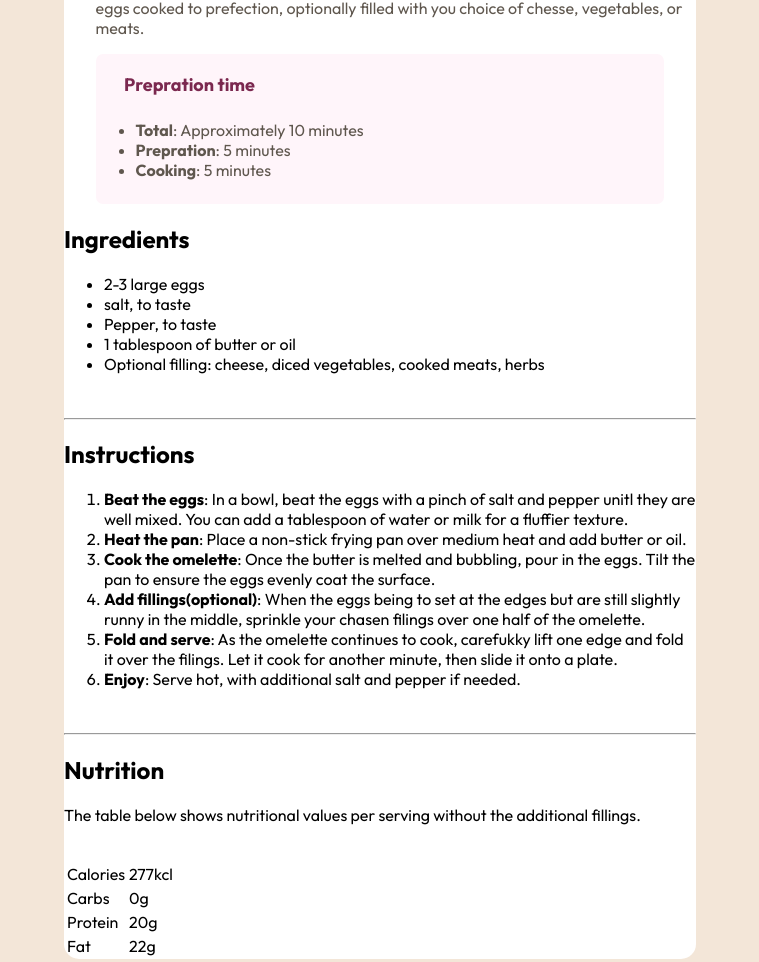
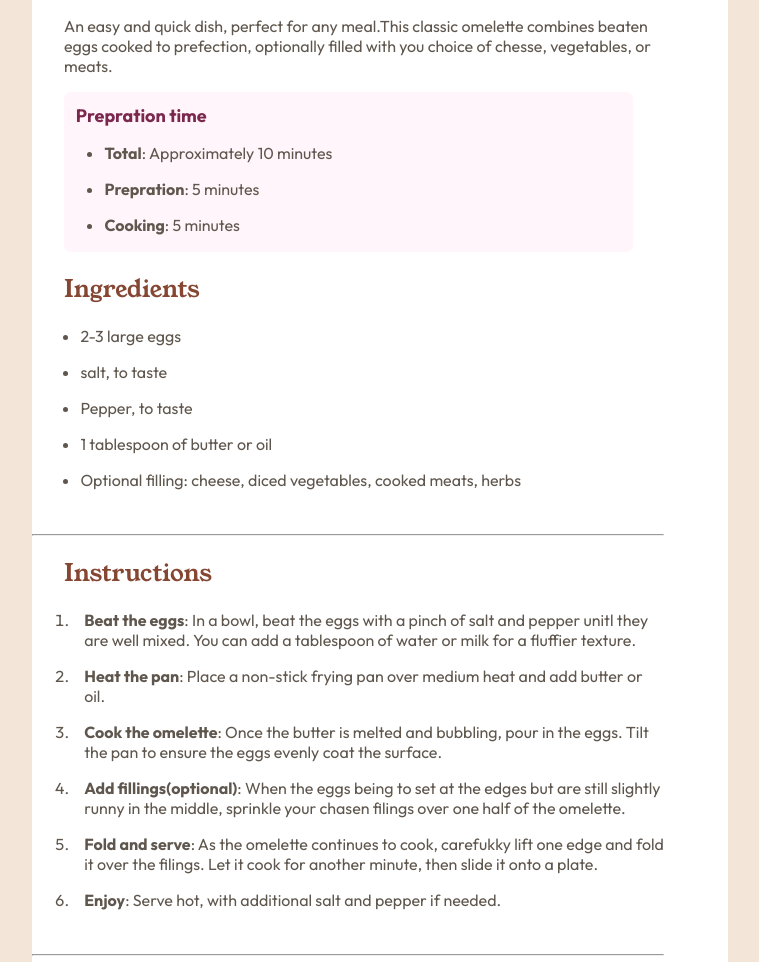
Before and after one commit to Sreejal65/First-try, a plain HTML site: page index.html in a window 1280 px wide. Shown: the part 477-1439 px from the top of the page, without its empty margins (260-1019 px from the left). Drawn offline with Linux system fonts and the light colour scheme.

Commit message:
updated file

```diff
--- a/index.css
+++ b/index.css
@@ -13,43 +13,48 @@ body{
     border-radius: 15px;
     margin-top: 5%;
     margin-bottom: 5%;
+    padding-bottom: 2%;
+    padding-top: 2%;
+    padding-right: 5%;
     font: outfit;
+    overflow-wrap: break-word;
 
 }
 
 #pic{
+     width: 100%;
     text-align: center;
-    margin-top: 5%;
+    padding-left: 2rem;
+    padding-top: 1rem;
+
 }
 
 #pic img{
     width: 100%;
-    max-width: 90%;
-    border-radius: 7px;
+    border-radius: 0.4375rem;
 }
 
 #head{
-    margin-left: 5%;
+    margin-left: 2rem;
     font-family: 'young serif';
     font-weight: 400;
     color: hsl(24, 5%, 18%);
 }
 
 #p1{
-    margin-left: 5%;
-    margin-right: 2%;
+    padding-left: 5%;
     color: hsl(30, 10%, 34%);
-    font-size: 16px;
+    font-size: 1rem;
 }
 
 .prepration{
-    margin-left: 5%;
+    margin-left: 2rem;
     width: 90%;
-    height: 150px;
-    font-size: 16px;
+    height: 10rem;
+    font-size: 1rem;
     color: hsl(30, 10%, 34%);
     word-wrap: break-word;
-    border-radius: 7px;
+    border-radius: 0.4375rem;
     background-color: hsl(330, 100%, 98%);
     display: flex;
     flex-direction: column;
@@ -58,9 +63,94 @@ body{
 
 #prep{
     color: hsl(332, 51%, 32%);
-    font-size: 18px;
-    position: relative;
-    left: 5%;
-    margin: 0%;
+    font-size: 1.125rem;
+    margin: 0px;
+    padding-left: 2%;
     padding-top: 2%;
+
 }
+#parents {
+    width: 100%;
+    height: 100%;
+}
+
+#parents li{
+    margin-bottom: 1rem;
+    max-height: 100%;
+}
+
+#topic{
+    font-family: 'young serif';
+    font-weight: 400;
+    padding-left: 5%;
+    color: hsl(14, 45%, 36%);
+;
+}
+
+#parent{
+    padding-left: 3rem;
+    width: 100%;
+    height: 100%;
+    font-size: 1rem;
+    color: hsl(30, 10%, 34%);
+}
+#parent li{
+    margin-bottom: 1rem;
+    max-height: 100%;
+
+
+}
+
+
+ol li{
+    margin-bottom: 1rem;
+    padding-left: 2%;
+    font-size: 1rem;
+    color: hsl(30, 10%, 34%);
+}
+#p2{
+    font-size: 1rem;
+    color: hsl(30, 10%, 34%);
+    padding-left: 5%;
+}
+
+table{
+    margin-left: 5%;
+    width: 100%;
+    border-collapse: collapse;
+}
+td{
+    padding-left: 5%;
+    padding-top: 1rem;
+    padding-bottom: 1rem;
+    vertical-align: middle;
+}
+
+tr:not(:last-child){
+    padding-left: 2rem;
+    border-bottom: 1px solid gray;
+}
+
+tr{
+     color: hsl(30, 10%, 34%);
+}
+
+#value{
+     color: hsl(14, 45%, 36%);
+     font-weight: bold;
+}
+
+@media (max-width: 768px) {
+  body {
+    background-color: white !important;
+    padding: 0;
+    margin: 0;
+  }
+
+  .main {
+    border-radius: 0;
+    box-shadow: none;
+    margin: 0;
+    width: 100%;
+  }
+}
--- a/index.html
+++ b/index.html
@@ -30,7 +30,7 @@
 
 <div class="ingredient">
     <h2 id="topic">Ingredients</h2>
-    <ul>
+    <ul id="parent">
         <li>2-3 large eggs</li>
         <li>salt, to taste</li>
         <li>Pepper, to taste</li>
@@ -55,7 +55,7 @@
 
 <div id="nutrition">
     <h2 id="topic">Nutrition</h2>
-  <p>The table below shows nutritional values per serving without the additional fillings.</p><br>
+  <p id="p2">The table below shows nutritional values per serving without the additional fillings.</p><br>
    <table>
 
     <tr>
```
